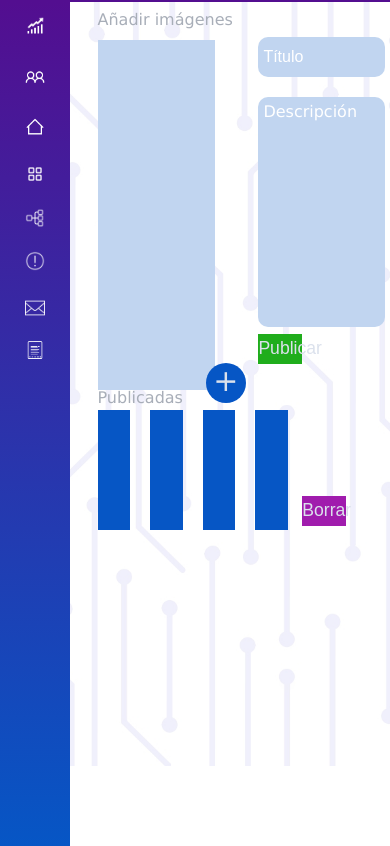
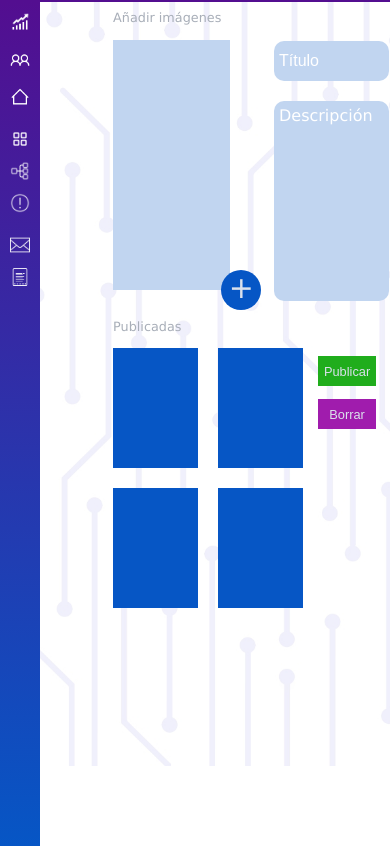
Before and after one commit to ManuxlDavid/Portal-web-dcti, a plain HTML site: page html/dashboard_inicio_proyectos.html in a window 390 px wide. Shown: the part 78-924 px from the top of the page. Drawn offline with Linux system fonts and the light colour scheme.

Commit message:
fchdf
fhg

```diff
--- a/css/dashboard_anadir.css
+++ b/css/dashboard_anadir.css
@@ -212,8 +212,11 @@ form {
   left: 70%;
 }
 .publish-button {
-  top: 43%;
+  top: 45%;
   right: 50%;
+}
+.t_i {
+  top: 52%;
 }
 }
 
--- a/css/dashboard_carrusel.css
+++ b/css/dashboard_carrusel.css
@@ -120,6 +120,7 @@ form {
 .t_n, .t_i {
   color: #a8aeb8;
   position: absolute;
+  font-size: 80%;
 }
 .t_n {
   top: 0;
@@ -132,7 +133,7 @@ form {
 @media (min-width: 300px) and (max-width: 500px) {
 .content-d {
   width: 70%;
-  margin-left: 25%;
+  margin-left: 29%;
   margin-top: 2%;
 }
 form {
@@ -179,7 +180,7 @@ form {
 }
 .delete-button {
   top: 70%;
-  left: 83%;
+  left: 79%;
   margin-right: 10px;
 }
 }
--- a/css/dashboard_contacto.css
+++ b/css/dashboard_contacto.css
@@ -400,7 +400,7 @@ form {
 .delete-button1,
 .publish-button1 {
   position: absolute;
-  width: 15%;
+  width: 20%;
   height: 30px;
   border: 0;
   font-size: 100%;
@@ -411,7 +411,7 @@ form {
 .delete-button2,
 .publish-button2 {
   position: absolute;
-  width: 15%;
+  width: 20%;
   height: 30px;
   border: 0;
   font-size: 100%;
@@ -441,7 +441,7 @@ form {
   color: var(--gris);
   margin-right: 10px;
   border-width: 0;
-  width: 20%;
+  width: 25%;
   padding: 5px;
 }
 .publish-button1 {
@@ -462,7 +462,7 @@ form {
   background-color: var(--verde);
   color: var(--gris);
   border-width: 0;
-  width: 20%;
+  width: 25%;
   padding: 5px;
   margin-bottom: 5px;
   margin-left: 12%;
@@ -480,12 +480,14 @@ form {
   padding: 5px;
   position: absolute;
   top: 0;
+  font-size: 80%;
 }
 .t_n2 {
   color: #a8aeb8;
   padding: 5px;
   position: absolute;
-  top: 48%;
+  top: 47%;
+  font-size: 80%;
 }
 .cont-d2 {
     margin-top: 10%;
--- a/css/dashboard_eje_de_gestion.css
+++ b/css/dashboard_eje_de_gestion.css
@@ -208,11 +208,14 @@ form {
 .delete-button {
   margin-right: 10px;
   top: 85%;
-  left: 70%;
+  left: 75%;
 }
 .publish-button {
-  top: 43%;
+  top: 57%;
   right: 50%;
+}
+.t_i {
+  top: 65%;
 }
 }
 
--- a/css/dashboard_gestion_usuarios.css
+++ b/css/dashboard_gestion_usuarios.css
@@ -214,15 +214,16 @@ form {
   height: 50px;
 }
 .main-image-preview {
-  width: 50%;
-  height: 100px;
+  width: 35%;
+  height: 70px;
+  margin: 0 0 0 55%;
 }
 .image-upload-button {
-  top: 90%;
-  left: 38%;
-  width: 30px;
-  height: 30px;
-  font-size: 20px;
+  top: 85%;
+  left: 84%;
+  width: 20px;
+  height: 20px;
+  font-size: 15px;
 }
 .title-input {
   width: 40%;
@@ -242,6 +243,29 @@ form {
   top: 70%;
   left: 83%;
   margin-right: 10px;
+}
+.publish-button {
+  top: 69%;
+  left: 50%;
+}
+.contenedor_0 {
+  width: 90%;
+  font-size: 60%;
+}
+.contenedor_1 {
+  top: 15%;
+  left: 20%;
+  width: 70%;
+}
+.contenedor_2 {
+  top: 45%;
+  left: 19%;
+  width: 70%;
+}
+.contenedor_3 {
+  top: 75%;
+  left: 20%;
+  width: 70%;
 }
 }
 
@@ -270,14 +294,14 @@ form {
 }
 .main-image-preview {
   width: 25%;
-  height: 100px;
+  height: 90px;
 }
 .image-upload-button {
   top: 90%;
   left: 19%;
-  width: 30px;
-  height: 30px;
-  font-size: 20px;
+  width: 25px;
+  height: 25px;
+  font-size: 18px;
 }
 .title-input {
   width: 40%;
@@ -299,14 +323,91 @@ form {
   margin-right: 10px;
 }
 .publish-button {
-  left: 55%;
+  left: 65%;
 }
 .formulario_registro {
   font-size: 80%;
 }
+.contenedor_0 {
+  width: 85%;
+}
+.contenedor_1 {
+  top: 8%;
+}
+.contenedor_2 {
+  top: 45%;
+}
+.contenedor_3 {
+  top: 50%;
+}
 }
 
 @media (min-width: 701px) and (max-width: 900px) {
+.content-d {
+  width: 70%;
+  margin-left: 25%;
+  margin-top: 5%;
+}
+form {
+  width: 100%;
+}
+.image-upload-area {
+  width: 100%;
+  margin-top: 8%;
+  margin-bottom: 50px;
+}
+.image-preview-container {
+  grid-template-columns: repeat(2, 1fr);
+  width: 50%;
+  grid-gap: 15px;
+  height: 150px;
+  margin-left: 50px;
+}
+.image-preview {
+  height: 80px;
+}
+.main-image-preview {
+  width: 25%;
+  height: 100px;
+}
+.image-upload-button {
+  top: 90%;
+  left: 21%;
+  width: 30px;
+  height: 30px;
+  font-size: 20px;
+}
+.title-input {
+  width: 40%;
+  padding: 10px;
+  font-size: 16px;
+  border-radius: 10px;
+  margin-bottom: 20px;
+}
+.delete-button,
+.publish-button {
+  width: 15%;
+  height: 30px;
+  border: 0;
+  font-size: 90%;
+}
+.delete-button {
+  top: 70%;
+  left: 83%;
+  margin-right: 10px;
+}
+.publish-button {
+  left: 55%;
+}
+.contenedor_2 {
+  top: 47%;
+}
+.contenedor_3 {
+  top: 50%;
+}
+}
+
+@media (min-width: 901px) and (max-width: 1100px) {
 .content-d {
   width: 70%;
   margin-left: 25%;
@@ -331,7 +432,7 @@ form {
 }
 .main-image-preview {
   width: 25%;
-  height: 200px;
+  height: 150px;
 }
 .image-upload-button {
   top: 90%;
@@ -363,61 +464,3 @@ form {
   left: 55%;
 }
 }
-
-@media (min-width: 901px) and (max-width: 1100px) {
-.content-d {
-  width: 70%;
-  margin-left: 25%;
-  margin-top: 5%;
-}
-form {
-  width: 100%;
-}
-.image-upload-area {
-  width: 100%;
-  margin-bottom: 50px;
-}
-.image-preview-container {
-  grid-template-columns: repeat(2, 1fr);
-  width: 50%;
-  grid-gap: 15px;
-  height: 150px;
-  margin-left: 50px;
-}
-.image-preview {
-  height: 80px;
-}
-.main-image-preview {
-  width: 25%;
-  height: 200px;
-}
-.image-upload-button {
-  top: 90%;
-  left: 21%;
-  width: 30px;
-  height: 30px;
-  font-size: 20px;
-}
-.title-input {
-  width: 40%;
-  padding: 10px;
-  font-size: 16px;
-  border-radius: 10px;
-  margin-bottom: 20px;
-}
-.delete-button,
-.publish-button {
-  width: 15%;
-  height: 30px;
-  border: 0;
-  font-size: 90%;
-}
-.delete-button {
-  top: 70%;
-  left: 83%;
-  margin-right: 10px;
-}
-.publish-button {
-  left: 55%;
-}
-}
--- a/css/dashboard_inicio_cursos.css
+++ b/css/dashboard_inicio_cursos.css
@@ -120,6 +120,7 @@ form {
 .t_n, .t_i {
   color: #a8aeb8;
   position: absolute;
+  font-size: 80%;
 }
 .t_n {
   top: 0;
@@ -132,7 +133,7 @@ form {
 @media (min-width: 300px) and (max-width: 500px) {
 .content-d {
   width: 70%;
-  margin-left: 25%;
+  margin-left: 29%;
   margin-top: 2%;
 }
 form {
--- a/css/dashboard_inicio_proyectos.css
+++ b/css/dashboard_inicio_proyectos.css
@@ -146,6 +146,7 @@ form {
 .t_n, .t_i {
   color: #a8aeb8;
   position: absolute;
+  font-size: 80%;
 }
 .t_n {
   top: 0;
@@ -158,7 +159,7 @@ form {
 @media (min-width: 300px) and (max-width: 700px) {
 .content-d {
   width: 75%;
-  margin-left: 25%;
+  margin-left: 29%;
   margin-top: 2%;
 }
 form {
@@ -170,7 +171,7 @@ form {
 }
 .main-image-preview {
   width: 40%;
-  height: 350px;
+  height: 250px;
   margin: 30px 0 0 0;
 }
 .image-upload-button {
@@ -187,7 +188,7 @@ form {
   left: 55%;
 }
 .title-input {
-  width: 100%;
+  width: 90%;
   height: 30px;
   padding: 5px;
   font-size: 16px;
@@ -196,8 +197,8 @@ form {
   margin-bottom: 20px;
 }
 .content-a {
-  width: 100%;
-  min-height: 220px;
+  width: 90%;
+  min-height: 100px;
   border: 0;
   border-radius: 10px;
   padding: 5px;
@@ -205,7 +206,8 @@ form {
 }
 .image-preview-container {
   width: 65%;
-  margin-top: 5%;
+  margin-top: 20%;
+  grid-template-columns: repeat(2, 1fr);
 }
 .image-preview {
   height: 120px;
@@ -215,25 +217,26 @@ form {
 }
 .delete-button,
 .publish-button {
-  width: 15%;
+  width: 20%;
   height: 30px;
   border: 0;
-  font-size: 110%;
+  font-size: 80%;
 }
 .delete-button {
   margin-right: 10px;
-  top: 90%;
+  top: 63%;
   left: 70%;
 }
 .publish-button {
-  top: 60%;
+  top: 56%;
+  left: 70%;
   right: 30%;
 }
 .t_n {
   top: 0;
 }
 .t_i {
-  top: 70%;
+  top: 50%;
   left: 0;
 }
 }
--- a/css/menu_dashboard.css
+++ b/css/menu_dashboard.css
@@ -117,12 +117,30 @@ list-style:none;
 }
 
 @media (min-width: 300px) and (max-width: 700px) {
+#menu_h:checked + .ul_h {
+  width: 22%;
+}
 .ul_h {
-  font-size: 70%;
-  width: 50px;
+  font-size: 60%;
+  width: 20px;
+}
+.nav_h {
+  padding: 0 10px;
+}
+.li_h {
+  margin: 10px 0;
+  padding: 0;
+}
+.flex {
+  margin: 10px 0;
+  padding: 0;
+}
+.list-icon {
+  width: 20px;
 }
 .icon_h {
   width: 20px;
+  margin-right: 10px;
   height: 20px;
 }
 /* submenu */
@@ -135,7 +153,13 @@ list-style:none;
 
 @media (min-width: 701px) and (max-width: 900px) {
 .ul_h {
-  font-size: 80%;
+  font-size: 70%;
+  width: 50px;
+}
+.icon_h {
+  width: 25px;
+  height: 25px;
+  margin-right: 20px;
 }
   #menu_h:checked + .ul_h {
   width: 20%;
```
